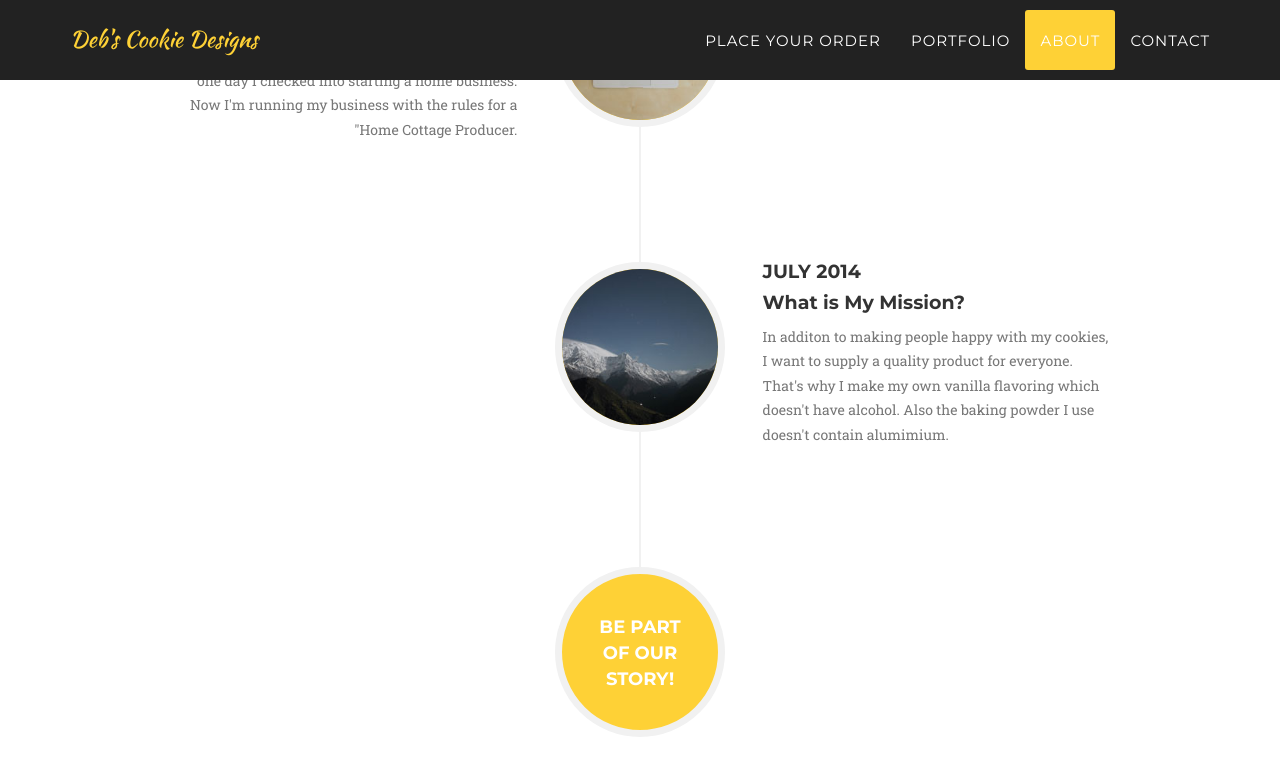
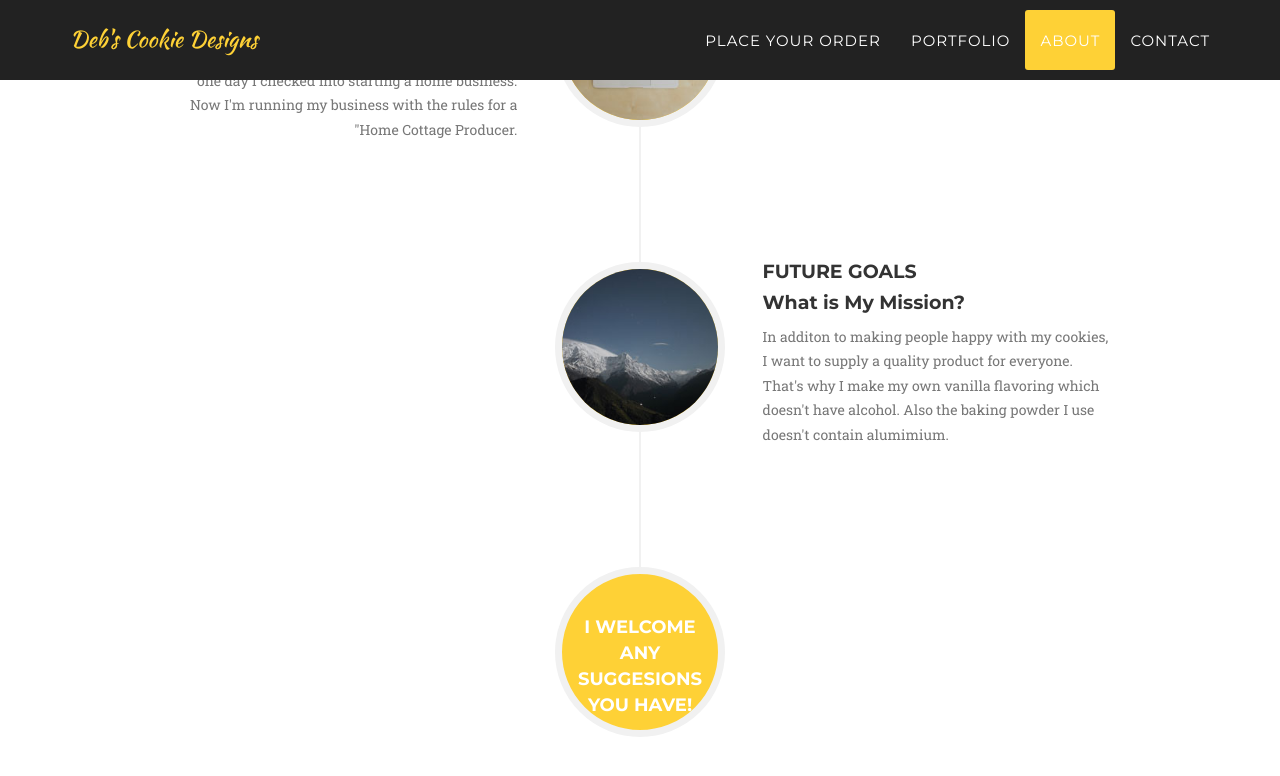
Before and after one commit to DEB72/Cookie, a Jekyll site: the page built from index.html, in a window 1280 px wide and 900 px high, scrolled down 4187 px. Shown: the top 776 px of the window. Built offline with Jekyll 4.4.1, drawn with Linux system fonts in a browser that asks for light colours; some web fonts are replaced.

Commit message:
Update about.html

```diff
--- a/_includes/about.html
+++ b/_includes/about.html
@@ -58,7 +58,7 @@
                             </div>
                             <div class="timeline-panel">
                                 <div class="timeline-heading">
-                                    <h4>July 2014</h4>
+                                    <h4>Future Goals</h4>
                                     <h4 class="subheading">What is My Mission?</h4>
                                 </div>
                                 <div class="timeline-body">
@@ -68,9 +68,9 @@
                         </li>
                         <li class="timeline-inverted">
                             <div class="timeline-image">
-                                <h4>Be Part
-                                    <br>Of Our
-                                    <br>Story!</h4>
+                                <h4>I Welcome
+                                    <br>Any Suggesions
+                                    <br>You Have!</h4>
                             </div>
                         </li>
                     </ul>
```
